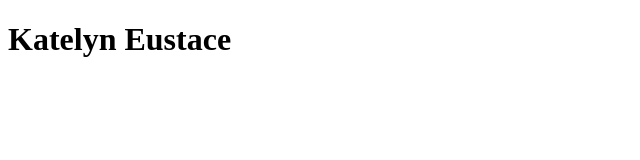
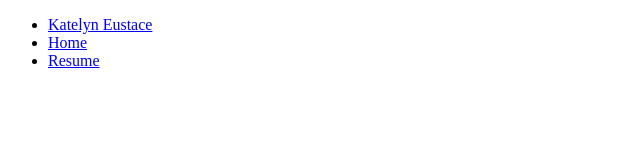
Before and after one commit to SageTheLostGirl/SageTheLostGirl.github.io, a plain HTML site: page index.html in a window 1280 px wide. Shown: the whole page, without its empty margins (0-640 px from the left). Drawn offline with Linux system fonts and the light colour scheme.

Commit message:
testing initial website with menu bar

```diff
--- a/index.html
+++ b/index.html
@@ -9,5 +9,10 @@
         <!-- <link rel="stylesheet" href = "style.css"> -->
 </head>
 <body>
-        <h1>Katelyn Eustace</h1>
+        <ul>
+                <li><a href="/index">Katelyn Eustace</a></li>
+                <li><a href="/bio">Home</a></li>
+                <li><a href="/resume">Resume</a></li>
+        </ul>
+
 </body>
```
